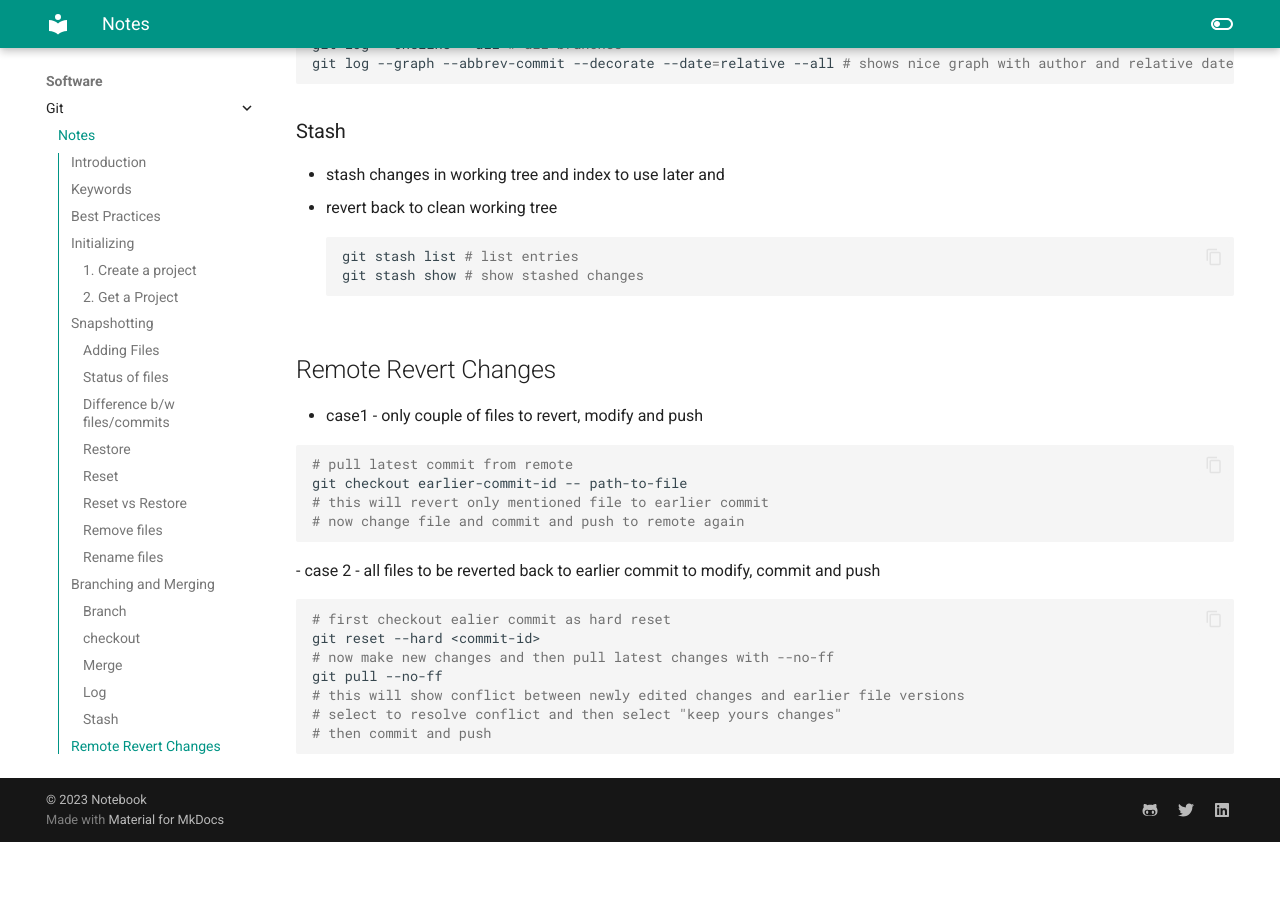
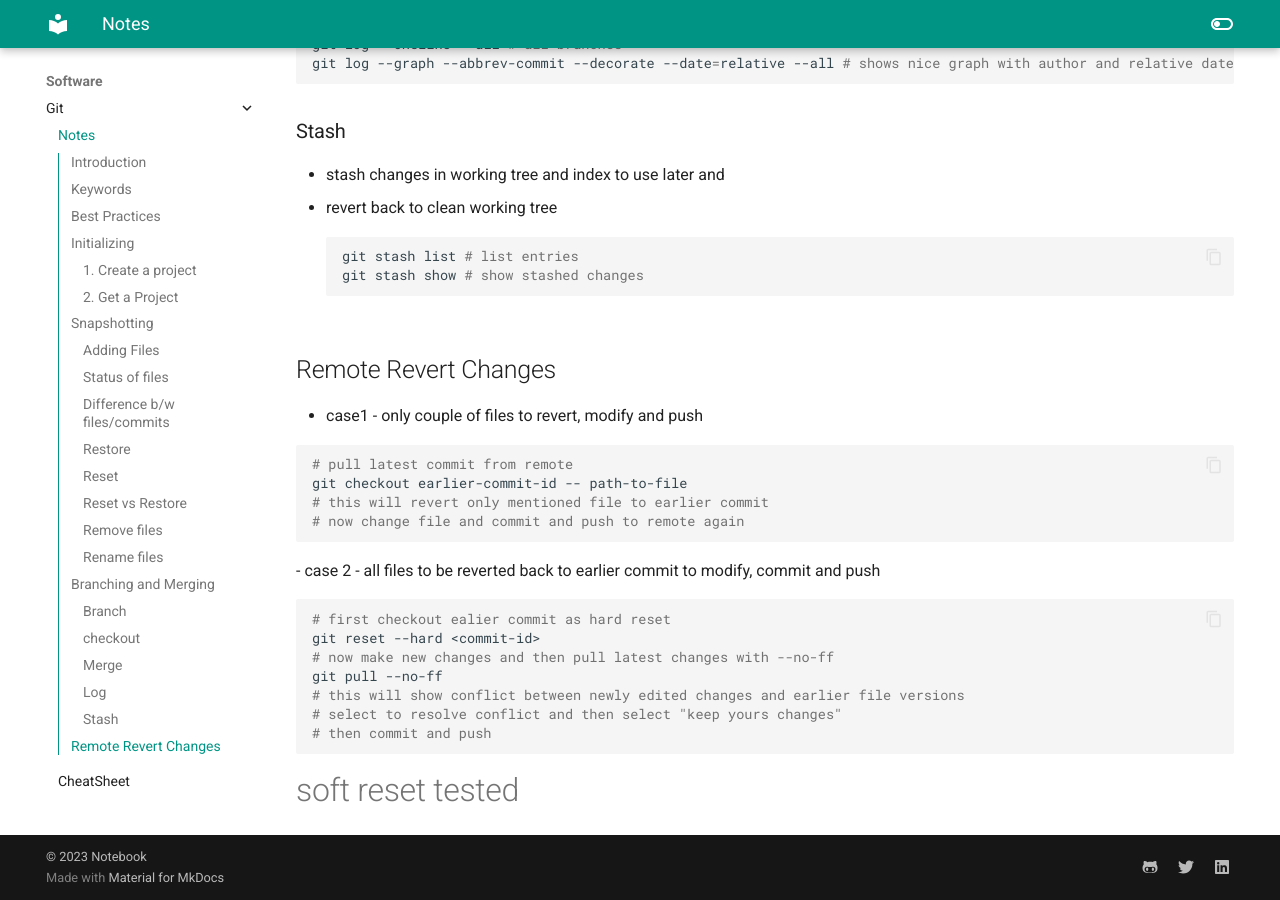
Before and after one commit to rajpal-virk/learning-notes, an MkDocs documentation site: the page built from docs/software/git/git-notes.md, in a window 1280 px wide and 900 px high, scrolled down 5075 px. Built offline with MkDocs 1.6.1 and Material for MkDocs 9.7.7, drawn with Linux system fonts in a browser that asks for light colours; before the commit the page ends 5917 px from its top, so only the background shows below that.

Commit message:
git notes updated

````diff
--- a/docs/software/git/git-notes.md
+++ b/docs/software/git/git-notes.md
@@ -232,3 +232,4 @@
 # select to resolve conflict and then select "keep yours changes"
 # then commit and push
 ```
+# soft reset tested
````
